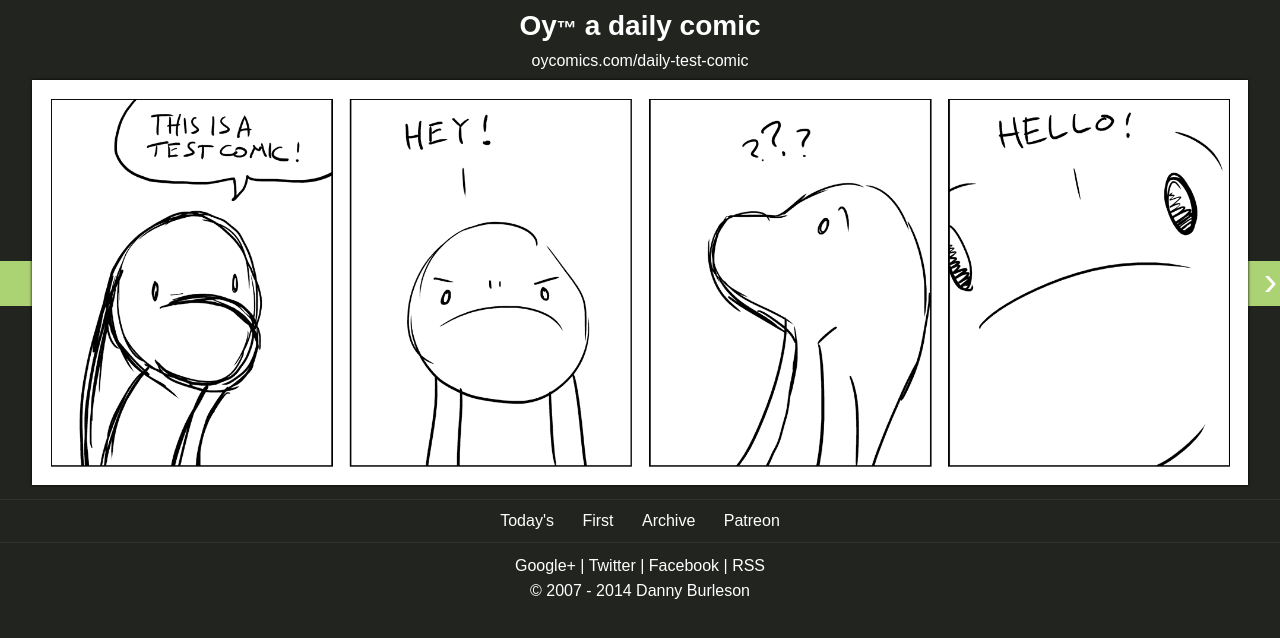
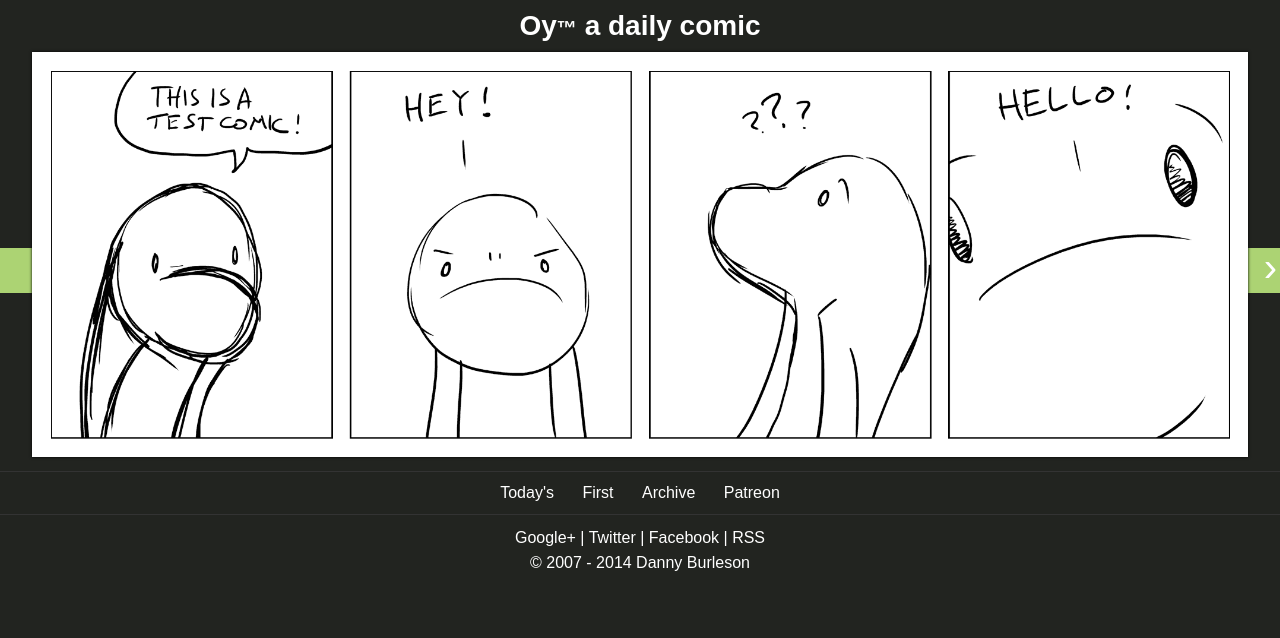
Before and after one commit to oycomics/oycomics.github.io, a Jekyll site: the page built from _posts/2014-03-20-daily-test-comic.md, in a window 1280 px wide. Shown: the top 638 px of the page. Built offline with Jekyll 4.4.1, drawn with Linux system fonts in a browser that asks for light colours; Markdown is read by kramdown in place of the engine named in the settings.

Commit message:
Update daily.html

```diff
--- a/_layouts/daily.html
+++ b/_layouts/daily.html
@@ -9,7 +9,8 @@
 </head>
 <body>
 <div class="site">
-{% include title.html %}{% include copy_paste_share.html %}
+{% include title.html %}
+<!---{% include copy_paste_share.html %}--->
 <div class="comic daily">
 {% include comic_nav.html %}
 {{ content }}
```
